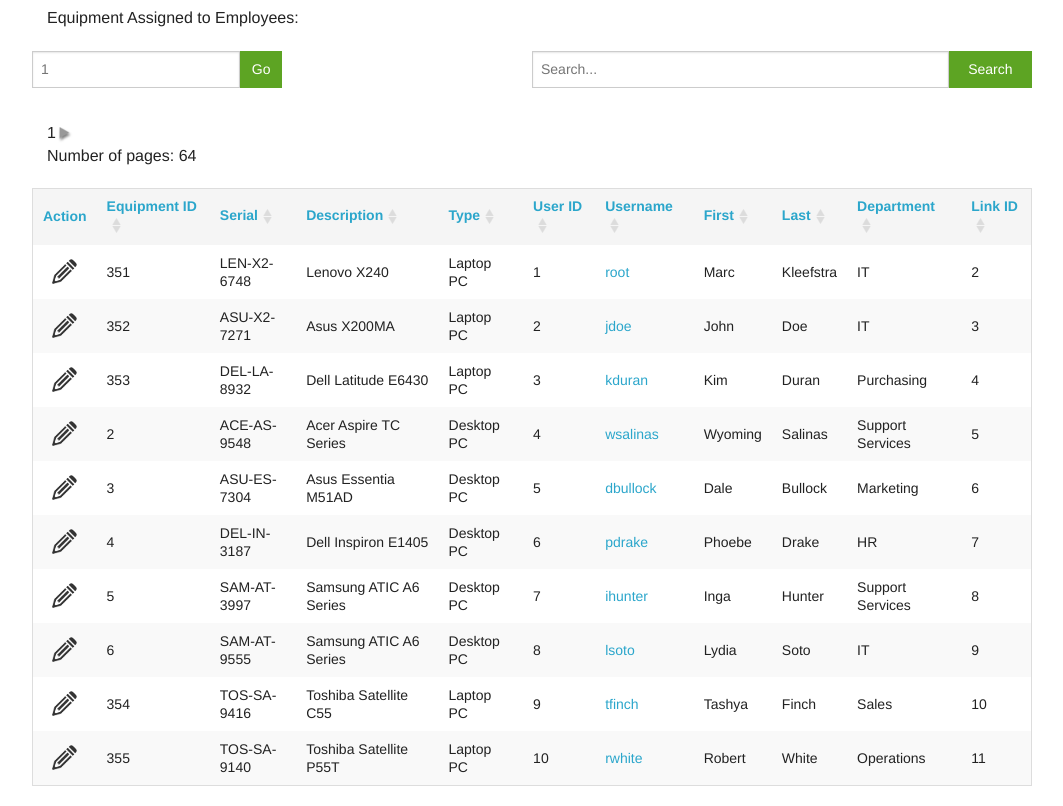
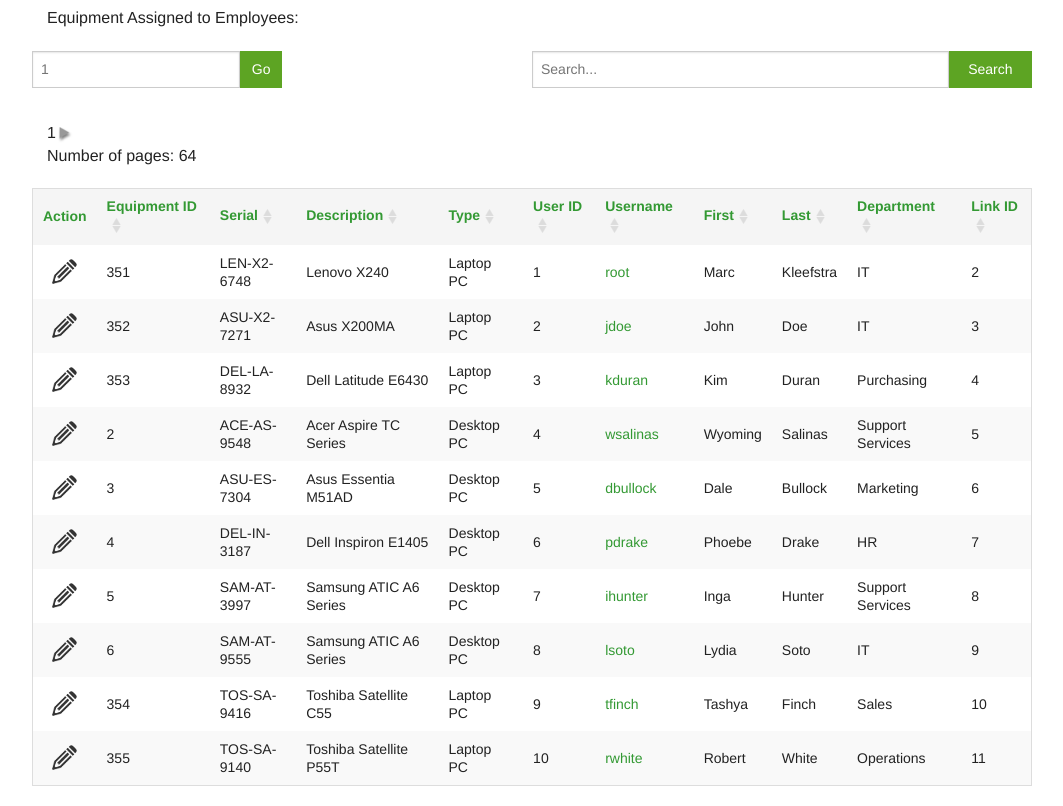
Before and after one commit to mkSol/CTEC227-Project, a PHP site: page /allequip.php in a window 1280 px wide. Shown: the part 418-1224 px from the top of the page, without its empty margins (108-1171 px from the left). Run offline with PHP 8.4, Linux system fonts and the light colour scheme; a user stored in the database is signed in; data comes from the database, SQL or seed files in the repository; a stand-in replaces the project's code that opens the database connection.

Commit message:
Changed link colors to green

```diff
--- a/helpdesk/css/style.css
+++ b/helpdesk/css/style.css
@@ -1,4 +1,13 @@
+/* Black background for the header */
+
 #header{
-
 	background: #000;
 }
+
+/* Links */
+a {
+  color: #339933;
+  a:hover, a:focus {
+    color: #006600;
+	}
+}
```
